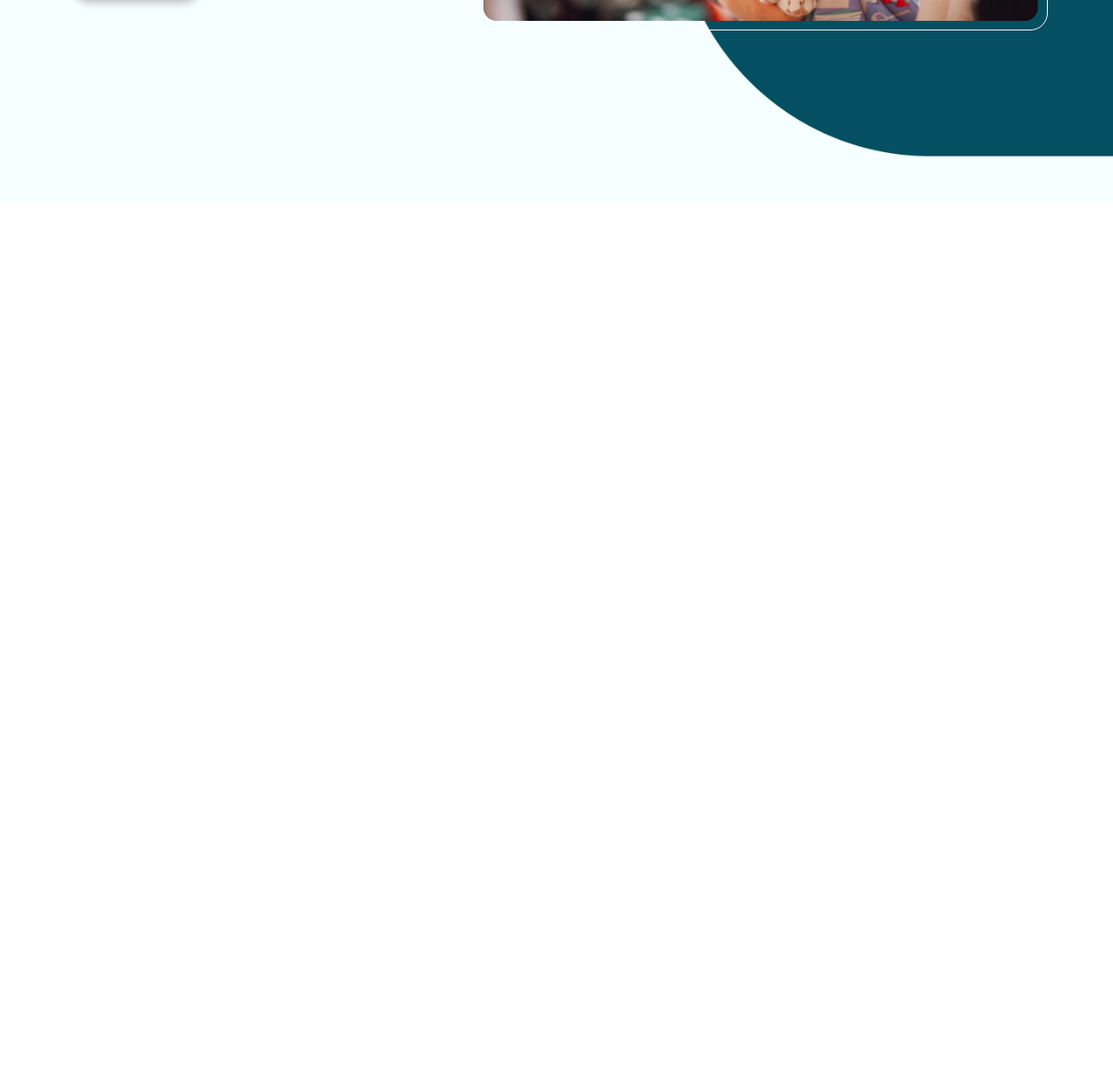
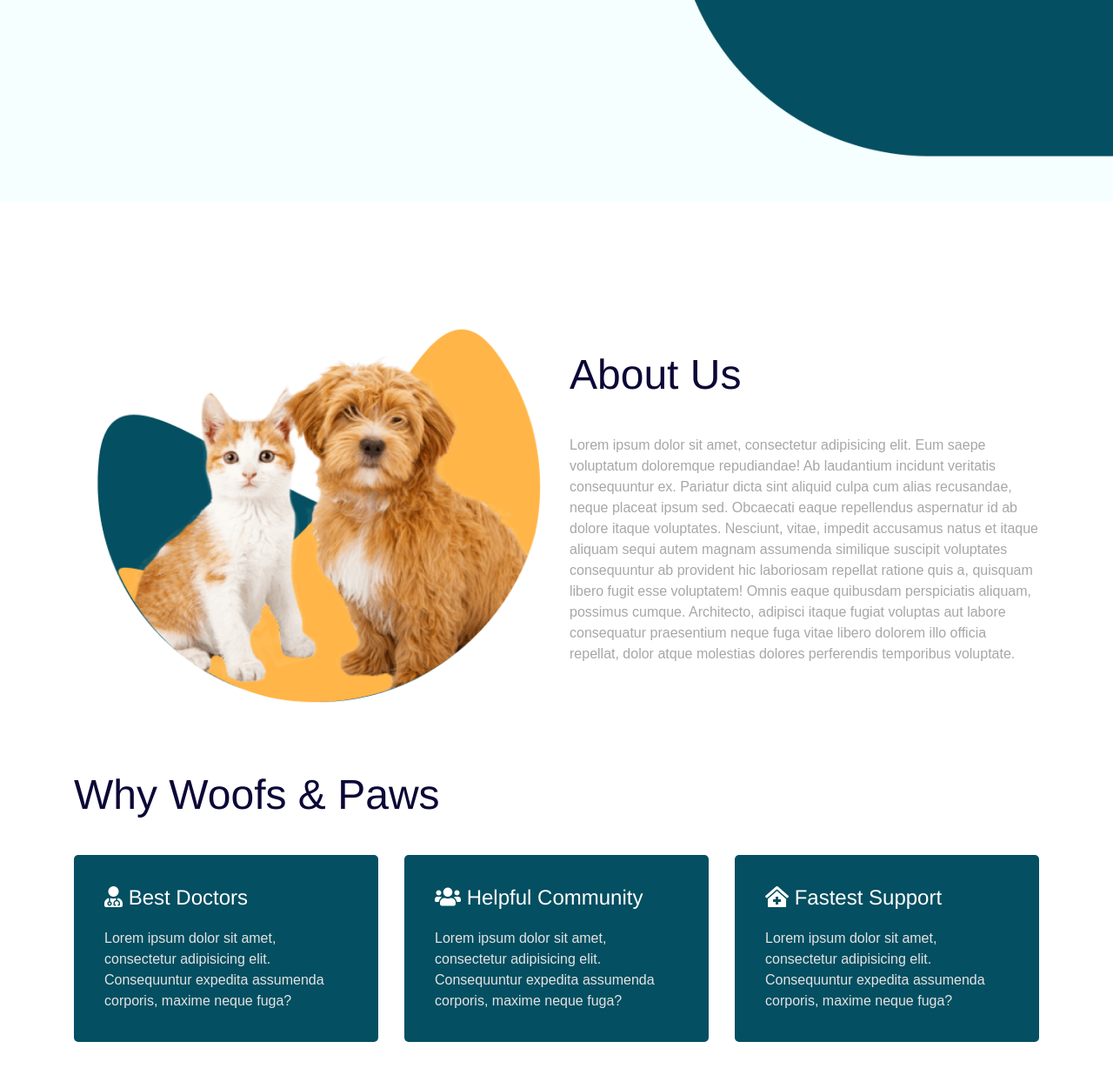
Before and after one commit to mustafiz-codes/animalPlanet, a plain HTML site: page index.html in a window 1280 px wide. Shown: the part 568-1804 px from the top of the page at 87% size. Before the commit the page ends 800 px from the top, so only its background shows below. Drawn offline with nearby package versions, Linux system fonts and the light colour scheme.

Commit message:
css modified

```diff
--- a/index.html
+++ b/index.html
@@ -9,6 +9,12 @@
       rel="stylesheet"
       href="https://maxcdn.bootstrapcdn.com/bootstrap/4.0.0/css/bootstrap.min.css"
       integrity="sha384-Gn5384xqQ1aoWXA+058RXPxPg6fy4IWvTNh0E263XmFcJlSAwiGgFAW/dAiS6JXm"
+      crossorigin="anonymous"
+    />
+    <link
+      rel="stylesheet"
+      href="https://cdnjs.cloudflare.com/ajax/libs/font-awesome/5.15.2/css/all.min.css"
+      integrity="sha512-HK5fgLBL+xu6dm/Ii3z4xhlSUyZgTT9tuc/hSrtw6uzJOvgRr2a9jyxxT1ely+B+xFAmJKVSTbpM/CuL7qxO8w=="
       crossorigin="anonymous"
     />
     <link rel="stylesheet" href="./resources/css/style.css" />
@@ -50,7 +56,7 @@
           </div>
         </nav>
       </div>
-      <div class="header-section">
+      <div class="section header-section">
         <div class="container">
           <div class="row">
             <div class="col-md-5">
@@ -83,6 +89,75 @@
         </div>
       </div>
     </div>
+    <div class="section about-section">
+      <div class="container">
+        <div class="row">
+          <div class="col-md-6">
+            <div class="about-img">
+              <img src="./resources/images/about-img.png" alt="" />
+            </div>
+          </div>
+          <div class="col-md-6">
+            <div class="about-content">
+              <h2 class="section-header">About Us</h2>
+              <p class="text-color">
+                Lorem ipsum dolor sit amet, consectetur adipisicing elit. Eum
+                saepe voluptatum doloremque repudiandae! Ab laudantium incidunt
+                veritatis consequuntur ex. Pariatur dicta sint aliquid culpa cum
+                alias recusandae, neque placeat ipsum sed. Obcaecati eaque
+                repellendus aspernatur id ab dolore itaque voluptates. Nesciunt,
+                vitae, impedit accusamus natus et itaque aliquam sequi autem
+                magnam assumenda similique suscipit voluptates consequuntur ab
+                provident hic laboriosam repellat ratione quis a, quisquam
+                libero fugit esse voluptatem! Omnis eaque quibusdam perspiciatis
+                aliquam, possimus cumque. Architecto, adipisci itaque fugiat
+                voluptas aut labore consequatur praesentium neque fuga vitae
+                libero dolorem illo officia repellat, dolor atque molestias
+                dolores perferendis temporibus voluptate.
+              </p>
+            </div>
+          </div>
+        </div>
+      </div>
+    </div>
+    <div class="section why-us-section">
+      <div class="container">
+        <h2 class="section-header">Why Woofs & Paws</h2>
+        <div class="row">
+          <div class="col-md-4">
+            <div class="why-us-card">
+              <h4>
+                <i class="fa fa-user-md" aria-hidden="true"></i> Best Doctors
+              </h4>
+              <p>
+                Lorem ipsum dolor sit amet, consectetur adipisicing elit.
+                Consequuntur expedita assumenda corporis, maxime neque fuga?
+              </p>
+            </div>
+          </div>
+          <div class="col-md-4">
+            <div class="why-us-card">
+              <h4>
+                <i class="fa fa-users" aria-hidden="true"></i> Helpful Community
+              </h4>
+              <p>
+                Lorem ipsum dolor sit amet, consectetur adipisicing elit.
+                Consequuntur expedita assumenda corporis, maxime neque fuga?
+              </p>
+            </div>
+          </div>
+          <div class="col-md-4">
+            <div class="why-us-card">
+              <h4><i class="fas fa-clinic-medical"></i> Fastest Support</h4>
+              <p>
+                Lorem ipsum dolor sit amet, consectetur adipisicing elit.
+                Consequuntur expedita assumenda corporis, maxime neque fuga?
+              </p>
+            </div>
+          </div>
+        </div>
+      </div>
+    </div>
     <script
       src="https://code.jquery.com/jquery-3.2.1.slim.min.js"
       integrity="sha384-KJ3o2DKtIkvYIK3UENzmM7KCkRr/rE9/Qpg6aAZGJwFDMVNA/GpGFF93hXpG5KkN"
--- a/resources/css/style.css
+++ b/resources/css/style.css
@@ -27,10 +27,27 @@ a {
 .primary-button {
   background-color: #ffb548;
 }
+.standard-button {
+  border-radius: 15px;
+  margin: 20px 0;
+}
+
+.section {
+  margin: 50px 0;
+}
+.section-header {
+  font-size: 48px;
+  color: #0b0837;
+  margin: 20px 0;
+}
+
+/* nav */
 
 .nav-item .nav-link {
   color: black !important;
 }
+
+/* header */
 .header {
   background-image: url("../images/header-bg.png");
   background-color: #f5ffff;
@@ -39,9 +56,6 @@ a {
   background-position: center;
   background-repeat: no-repeat;
   background-size: cover;
-}
-.header-section {
-  margin: 100px 0;
 }
 .header-section-description h2 {
   padding-top: 20px;
@@ -64,3 +78,32 @@ a {
   border: 1px solid white;
   border-radius: 20px;
 }
+
+/* about */
+.about-img img {
+  width: 100%;
+}
+.about-content {
+  padding-top: 100px;
+}
+.about-content p {
+  padding: 20px 0;
+}
+
+/* why us */
+
+.why-us-card {
+  background-color: #044f61;
+  color: white;
+  padding: 10%;
+  border-radius: 5px;
+  margin: 20px 0;
+}
+.why-us-card h4 {
+  font-size: 24px;
+}
+.why-us-card p {
+  margin: 20px 0 0;
+  font-size: 16px;
+  color: #e3e3e3;
+}
```
Also changed, not shown: resources/images/about-img.png (added), 2 other files.
